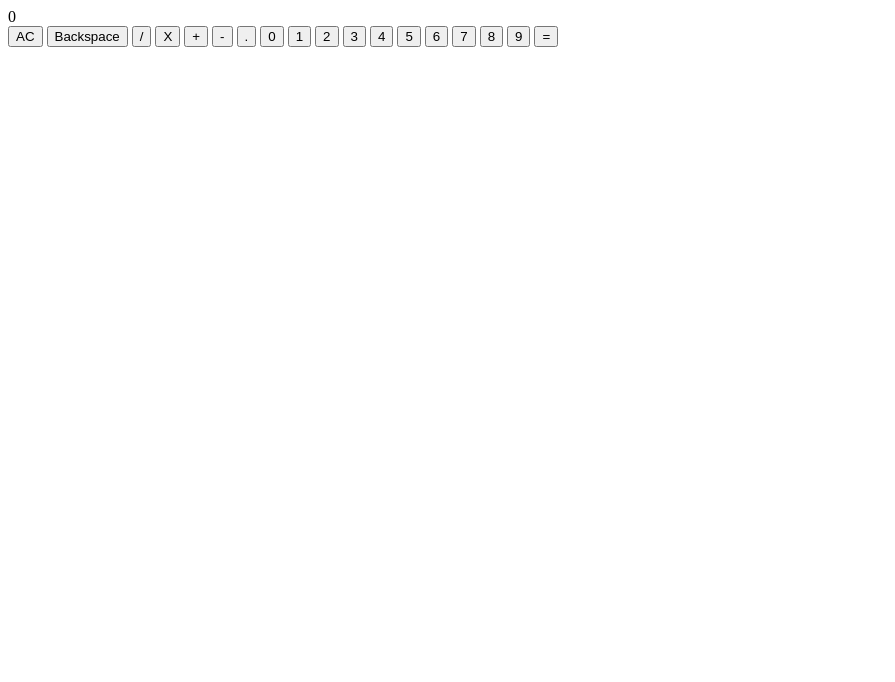
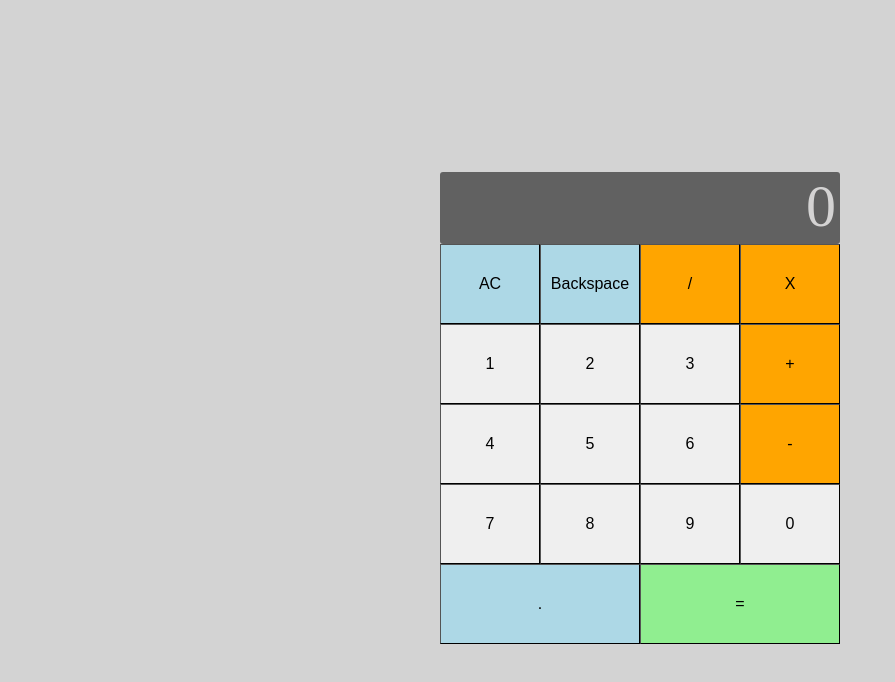
Before and after one commit to BCarrico/calculator, a plain HTML site: page index.html in a window 1280 px wide. Shown: the whole page, without its empty margins (0-895 px from the left). Drawn offline with Linux system fonts and the light colour scheme.

Commit message:
CSS completed, functional

```diff
--- a/index.html
+++ b/index.html
@@ -2,29 +2,30 @@
     <head>
         <meta charset="UTF-8">
         <title>Calculator</title>
+        <link rel="stylesheet" href="style.css">
         <script src="script.js" defer></script>
     </head>
     <body>
         <div class="calculator">
             <div class="calculatorDisplay">0</div>
             <div class ="calculatorKeys">
-                <button data-action="clear">AC</button>
-                <button data-action="backspace">Backspace</button>
+                <button data-action="clear" class="clearbutton">AC</button>
+                <button data-action="backspace" class ="bsbutton">Backspace</button>
                 <button data-action="divide" class="key--operator" id="divide"> / </button>
                 <button data-action="multiply" class="key--operator" id="multiply"> X </button>
-                <button data-action="add" class="key--operator" id="add"> + </button>
-                <button data-action="subtract" class="key-operator" id="subtract"> - </button>
-                <button data-action="decimal">.</button>
-                <button class="numbuttons" id="0">0</button>
                 <button class="numbuttons" id="1">1</button>
                 <button class="numbuttons" id="2">2</button>
                 <button class="numbuttons" id="3">3</button>
+                <button data-action="add" class="key--operator" id="add"> + </button>
                 <button class="numbuttons" id="4">4</button>
                 <button class="numbuttons" id="5">5</button>
                 <button class="numbuttons" id="6">6</button>
+                <button data-action="subtract" class="key--operator" id="subtract"> - </button>
                 <button class="numbuttons" id="7">7</button>
                 <button class="numbuttons" id="8">8</button>
                 <button class="numbuttons" id="9">9</button>
+                <button class="numbuttons" id="0">0</button>
+                <button data-action="decimal" class="decimalbutton">.</button>
                 <button data-action="calculate" class="equalsbutton" id="=">=</button>
             </div>
         </div>
--- /dev/null
+++ b/style.css
@@ -0,0 +1,53 @@
+body {
+    display: flex;
+    justify-content: center;
+    height: 100vh;
+    background-color: lightgray;
+}
+
+.calculator {
+    display: flex;
+    flex-direction: column;
+    justify-content: center;
+    width: 400px;
+
+}
+
+.calculatorDisplay {
+display: flex;
+text-align: end;
+height: 72px;
+font-size: 60px;
+padding-right: 4px;
+justify-content: flex-end;
+background-color: rgb(97, 97, 97);
+border-radius: 3px;
+color: rgb(212, 211, 211);
+}
+
+.calculatorKeys {
+    display: flex;
+    flex-wrap: wrap;
+    height: 400px;
+}
+
+.key--operator {
+    background-color: orange;
+}
+
+button {
+    flex: 1 25%;
+    border-color: black;
+    border-width: thin;
+    font-size: 16px;
+}
+
+
+
+.decimalbutton, .clearbutton, .bsbutton {
+    background-color: lightblue;
+}
+
+.equalsbutton {
+    background-color: lightgreen;
+}
```
